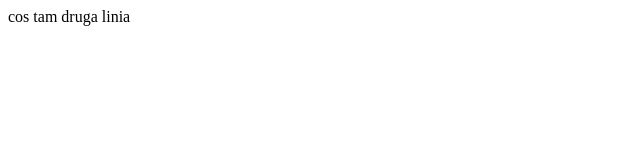
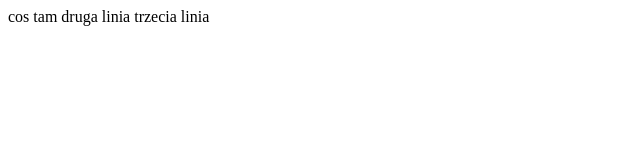
Before and after one commit to marekkalkowski/git-course-4, a plain HTML site: page index.html in a window 1280 px wide. Shown: the full height of the page, 0-640 px from the left. Drawn offline with Linux system fonts and the light colour scheme.

Commit message:
Update index.html
third line added

```diff
--- a/index.html
+++ b/index.html
@@ -13,5 +13,8 @@
     <p1>
         druga linia
     </p1>
+    <p1>
+        trzecia linia
+    </p1>
 </body>
 </html>
```
